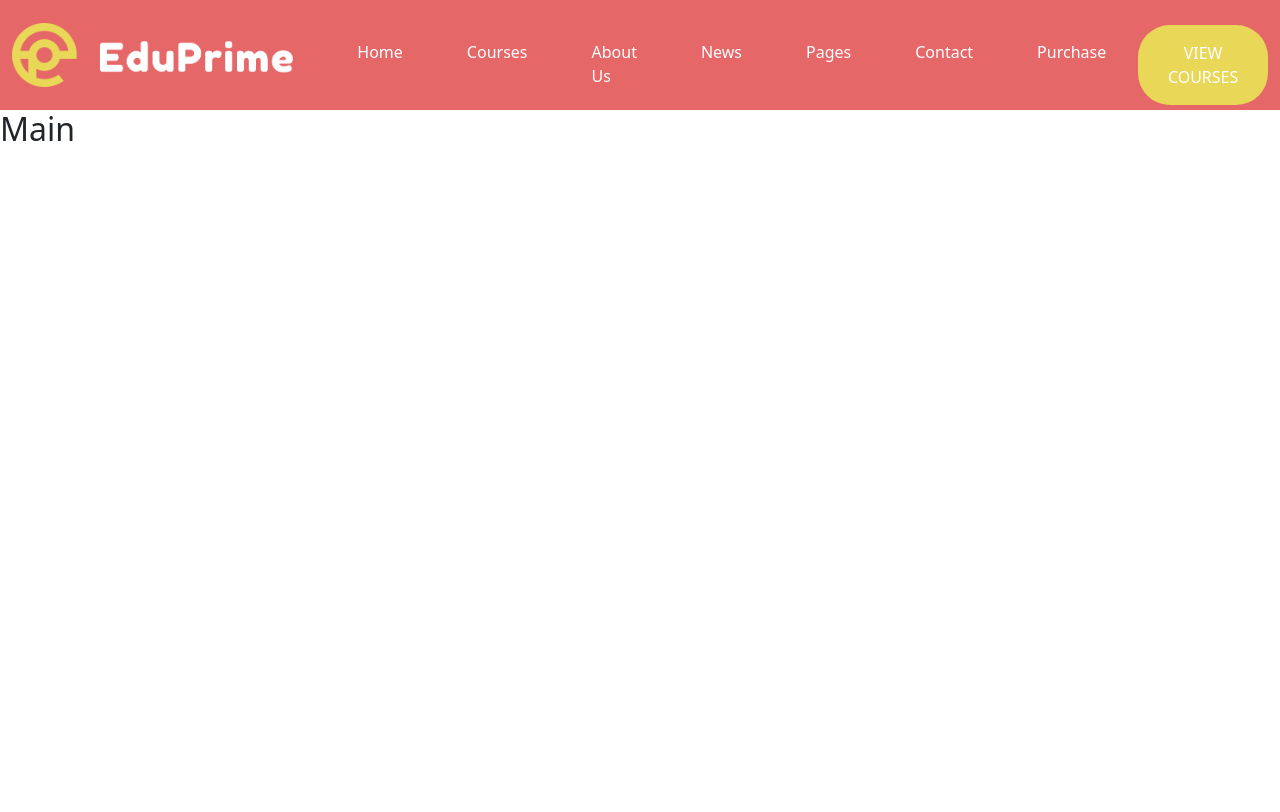
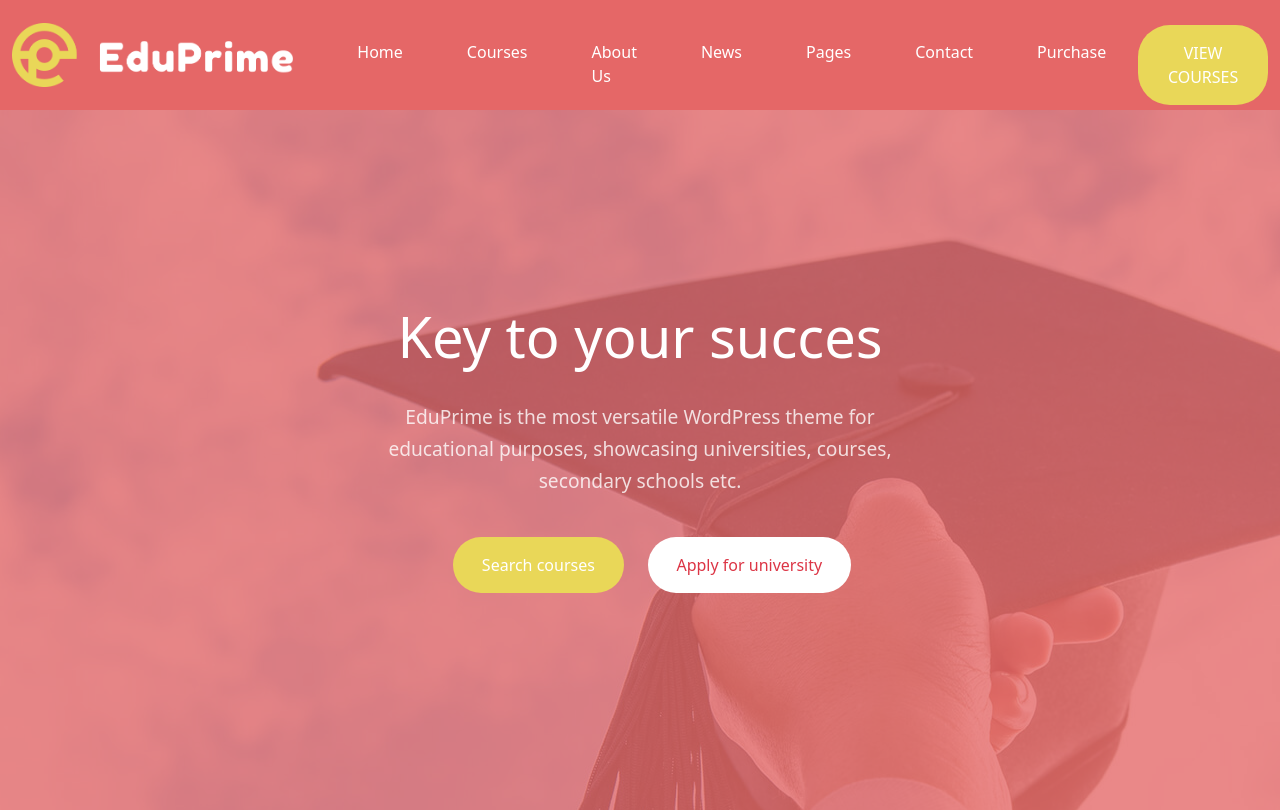
Before and after one commit to MarcoRomanohub/proj-html-vuejs, a Vue app: page / in a window 1280 px wide. Shown: the top 812 px of the page. Built offline with nearby package versions, Linux system fonts and the light colour scheme.

Commit message:
[add] jumbotron to main

```diff
--- a/src/assets/scss/partials/_general.scss
+++ b/src/assets/scss/partials/_general.scss
@@ -19,7 +19,7 @@ ul {
 }
 
 :root {
-  --primary-color: #E56768;
+  --primary-color: #e56767;
   --yellow-btn: #E9D758;
   --blu-text: #223441;
   --white-text: #FFFFFFCC;
--- a/src/assets/scss/partials/_utils.scss
+++ b/src/assets/scss/partials/_utils.scss
@@ -0,0 +1,4 @@
+.yellow-btn {
+  background-color: var(--yellow-btn);
+
+}
--- a/src/components/Main.vue
+++ b/src/components/Main.vue
@@ -1,6 +1,10 @@
 <script>
 import { store } from '../data/store'
+import jumbotron from './partials/jumbotron.vue'
 export default {
+  components:{
+    jumbotron
+  },
   data() {
     return {
       store
@@ -12,7 +16,7 @@ export default {
 
 <template>
   <main>
-    <h2>Main</h2>
+    <jumbotron />
   </main>
 </template>
 
--- /dev/null
+++ b/src/components/partials/jumbotron.vue
@@ -0,0 +1,56 @@
+<script>
+export default {
+
+  }
+
+</script>
+
+<template>
+ <div id="jumbotron" class="red">
+  <div class="jumbo-container">
+    <div class="cta w-100 h-100  d-flex flex-column  justify-content-center align-items-center ">
+      <h2>Key to your succes</h2>
+      <p class=" text-center ">EduPrime is the most versatile WordPress theme for educational purposes, showcasing universities, courses, secondary schools etc.</p>
+      <div class="cta-btn d-flex my-4 ">
+        <button class=" btn btn-secondary yellow-btn mx-4 ">Search courses</button>
+        <button class=" btn btn-outline-danger ">Apply for university</button>
+      </div>
+    </div>
+  </div>
+ </div>
+</template>
+
+<style lang="scss" scoped>
+  #jumbotron{
+    color: white;
+    height: 700px;
+    width: 100%;
+    background-image: url(/public/edu/img/theme_slider2_bg-1.jpg);
+    box-shadow: inset 0 0 0 99999px #e56767c7;
+    .jumbo-container{
+      margin: 0 auto;
+      width: 40%;
+      height: 100%;
+      .cta{
+        h2{
+          font-size: 3.5rem;
+          margin-bottom: 30px;
+        }
+        p{
+          line-height: 2rem;
+          color: var(--white-text);
+          font-size: 1.2rem;
+        }
+        .btn {
+          border: none;
+          border-radius: 2rem;
+          padding: 1rem 1.8rem;
+        }
+        .cta-btn button:last-child {
+          background-color: white;
+        }
+      }
+    }
+  }
+
+</style>
```
